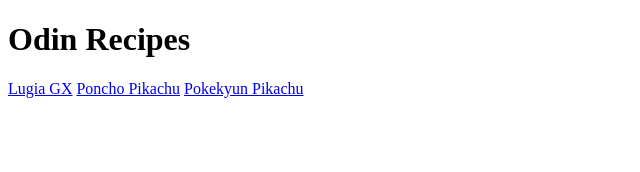
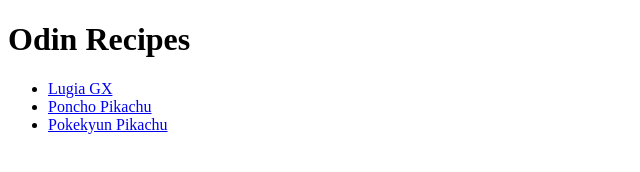
Before and after one commit to wolf4500/odin-recipes, a plain HTML site: page index.html in a window 1280 px wide. Shown: the whole page, without its empty margins (0-640 px from the left). Drawn offline with Linux system fonts and the light colour scheme.

Commit message:
convert links in index page into unordered list

```diff
--- a/index.html
+++ b/index.html
@@ -8,8 +8,10 @@
   </head>
   <body>
     <h1>Odin Recipes</h1>
-    <a href="lugiagx.html">Lugia GX</a>
-    <a href="poncho pikachu.html">Poncho Pikachu</a>
-    <a href="pokekyun.html">Pokekyun Pikachu</a>
+    <ul>
+      <li><a href="lugiagx.html">Lugia GX</a></li>
+      <li><a href="poncho pikachu.html">Poncho Pikachu</a></li>
+      <li><a href="pokekyun.html">Pokekyun Pikachu</a></li>
+    </ul>
   </body>
 </html>
```
